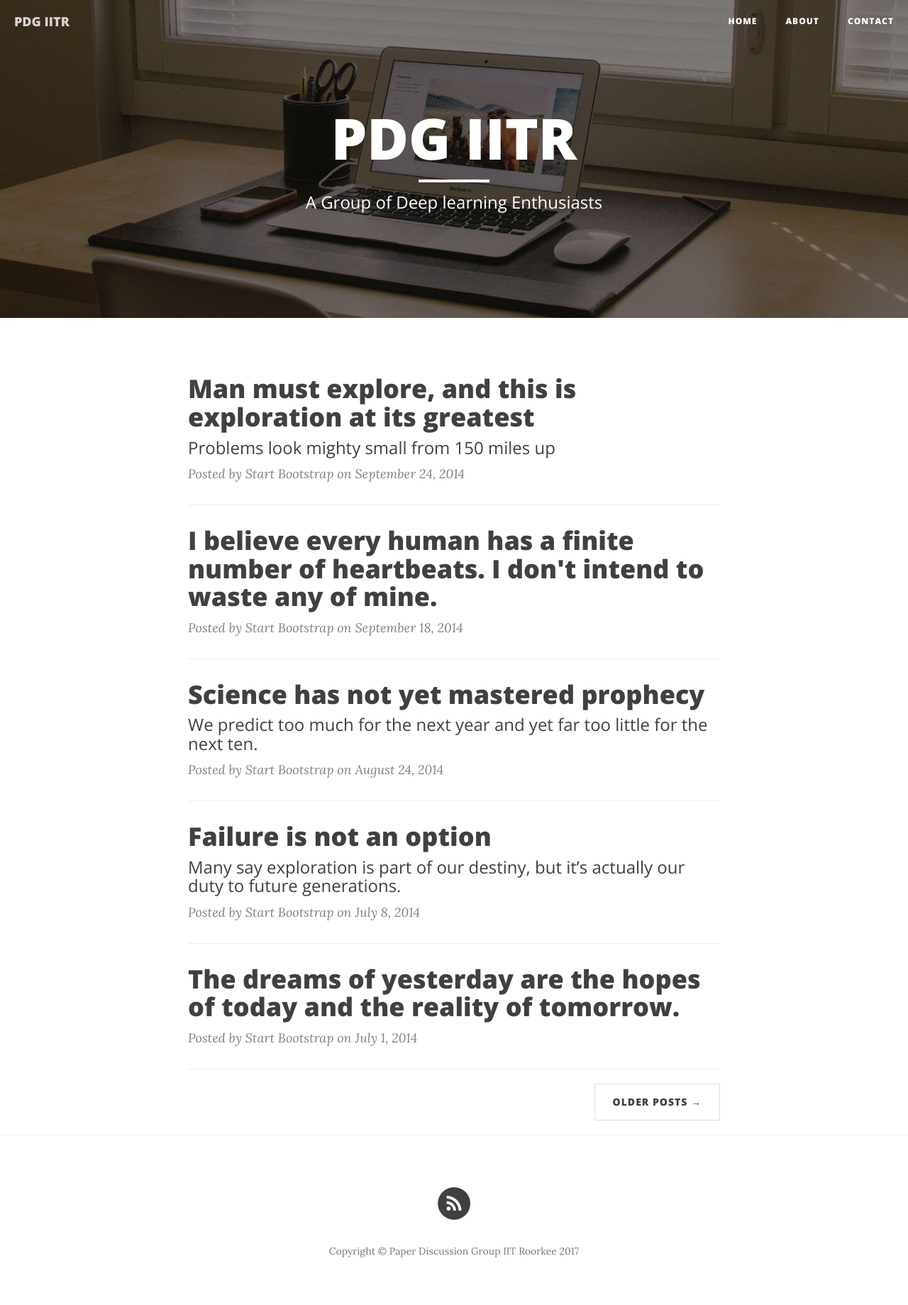
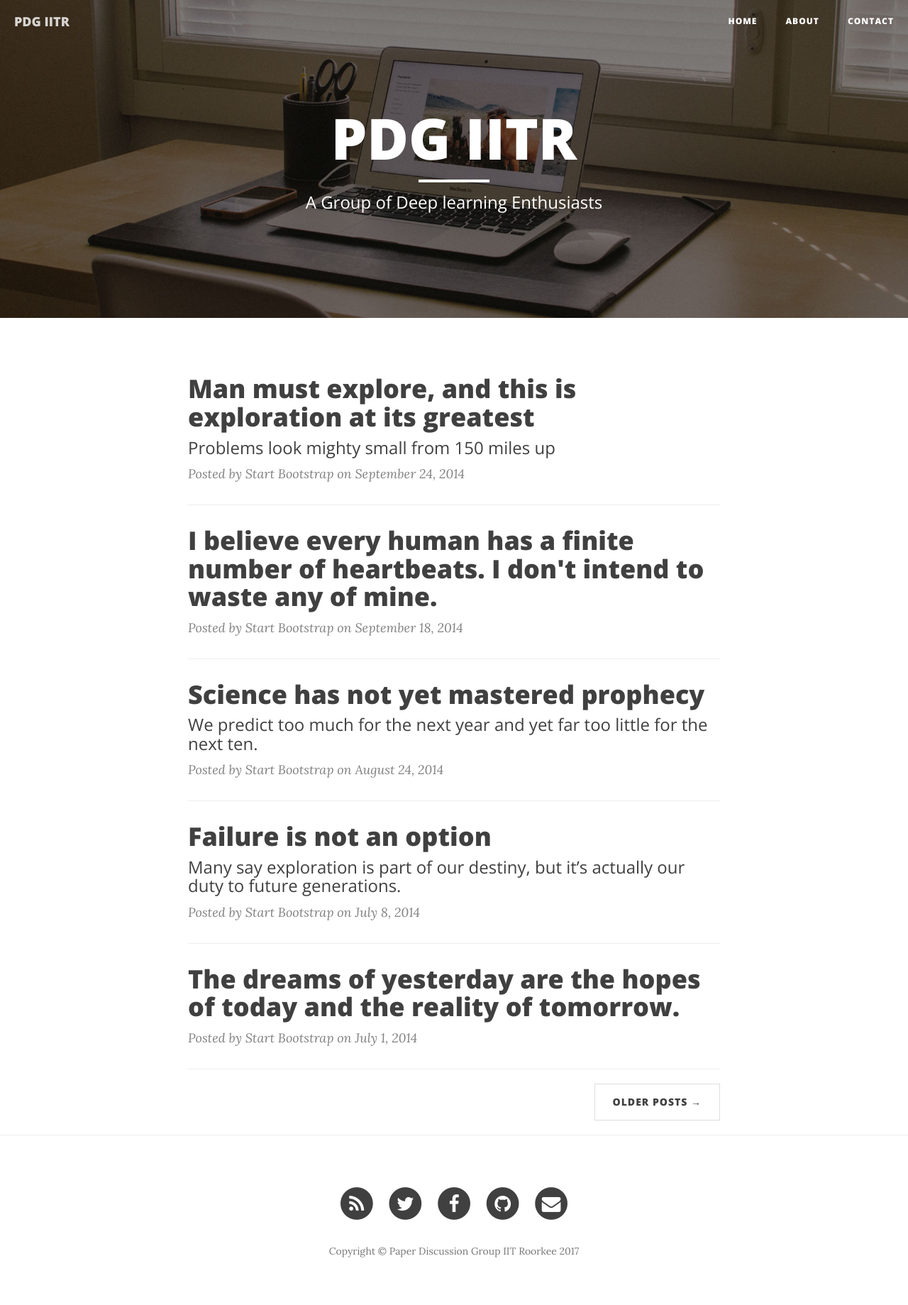
Before and after one commit to hardik2396/PDGIITR.github.io, a Jekyll site: the page built from index.html, in a window 1280 px wide. Shown: the whole page at 71% size. Built offline with Jekyll 4.4.1, drawn with Linux system fonts in a browser that asks for light colours; nearby versions of some CDN libraries; the list of posts is cut into pages by our own code.

```diff
--- a/_config.yml
+++ b/_config.yml
@@ -6,10 +6,10 @@ copyright_name: Paper Discussion Group IIT Roorkee
 description: "Write your site description here. It will be used as your sites meta description as well!"
 baseurl: "/PDGIITR"
 url: "https://balance-breaker.github.io"
-twitter_username: #SBootstrap
-github_username: #davidtmiller
-facebook_username: #StartBootstrap
-email_username: #your-email@yourdomain.com
+twitter_username: SBootstrap
+github_username: davidtmiller
+facebook_username: StartBootstrap
+email_username: your-email@yourdomain.com
 
 # Google Analytics
 # To enable google analytics, uncomment below line with a valid Google Tracking ID
```
